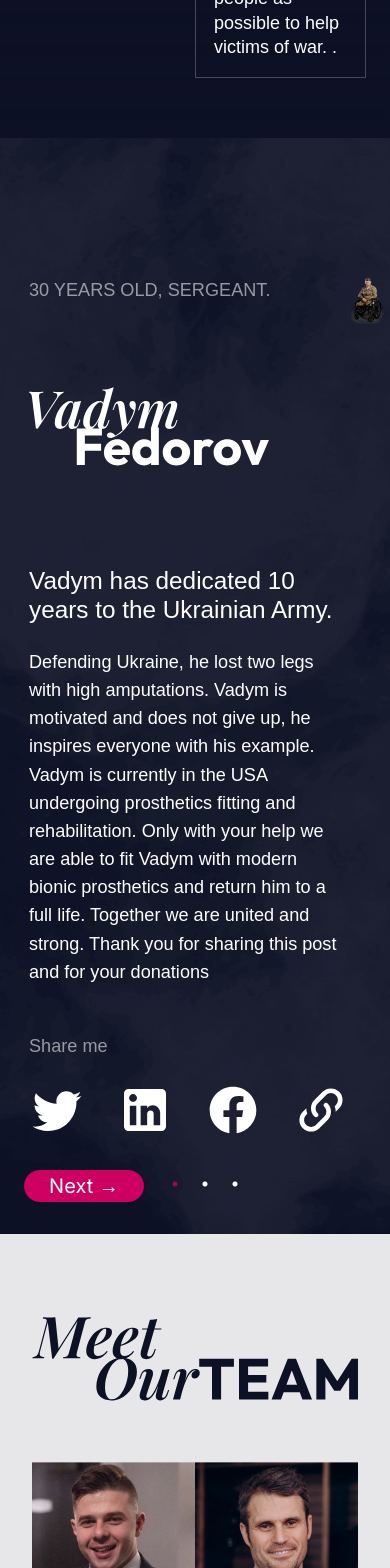
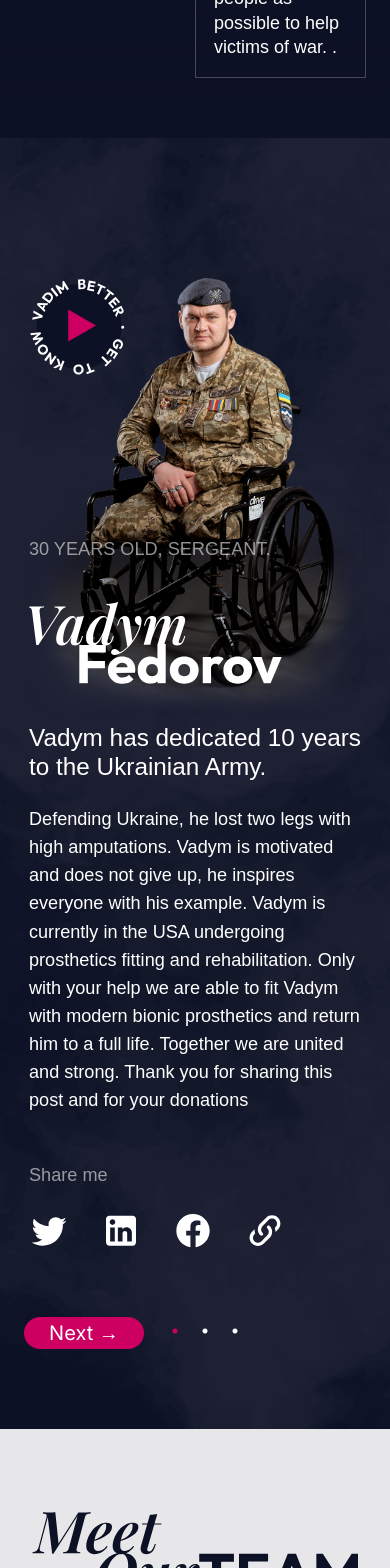
Before and after one commit to ditagroupinc/protez, a Next.js app: page / in a window 390 px wide. Shown: the part 4560-6128 px from the top of the page. Built offline with nearby package versions, Linux system fonts and the light colour scheme.

Commit message:
slider-features-responsive-design

```diff
--- a/app/globals.css
+++ b/app/globals.css
@@ -195,26 +195,6 @@ body {
   max-width: 100%;
 }
 
-.veterans .slick-dots li.slick-active button:before {
-  color: var(--pink);
-}
-
-.veterans .slick-dots li button:before {
-  color: var(--white);
-  opacity: 1;
-}
-
-.veterans .slick-dots {
-  width: fit-content;
-  position: absolute;
-  margin-top: 7rem;
-
-  /* bottom: calc(var(--paddingVW) + 0.5rem); */
-  bottom: calc(-4rem + 0.5rem);
-  left: calc(120px + 1rem);
-  /* bottom: 0; */
-  /* transform: translateY(50%); */
-}
 .news .slick-slider {
   height: 100%;
 }
--- a/app/page.jsx
+++ b/app/page.jsx
@@ -23,6 +23,7 @@ import { ScreenModeAndSizeContext } from "@/contexts/ScreenModeAndSizeContext";
 import style from "./index.module.css";
 import MailingList from "@/sections/MailingList";
 import Prosthetics from "@/sections/Prosthetics";
+// import CustomCursor from "@/components/CustomCursor";
 
 export default function Home() {
   const [lang, setLang] = useState("eng");
@@ -60,6 +61,7 @@ export default function Home() {
     <LanguageContext.Provider value={{ lang: lang, changeLang: setLang }}>
       <ScreenModeAndSizeContext.Provider value={windowSizes}>
         <Header />
+        {/* <CustomCursor /> */}
         <main style={{ backgroundColor: "var(--black)" }}>
           <div className={style.flagsBlock}>
             <LetsGiveHope />
--- /dev/null
+++ b/components/CustomCursor/index.jsx
@@ -0,0 +1,102 @@
+import style from "./customCursor.module.css";
+import { useRef, useState, useEffect, useContext } from "react";
+import { ScreenModeAndSizeContext } from "@/contexts/ScreenModeAndSizeContext";
+
+export default function CustomCursor({ id }) {
+  const { height, width } = useContext(ScreenModeAndSizeContext);
+  const cursorDotOutline = useRef();
+  const cursorDot = useRef();
+  const requestRef = useRef();
+  const previousTimeRef = useRef();
+  let [mousePosition, setMousePosition] = useState({ x: 0, y: 0 });
+  //   const [width, setWidth] = useState(window.innerWidth);
+  //   const [height, setHeight] = useState(window.innerHeight);
+  let cursorVisible = useState(true);
+  let cursorEnlarged = useState(false);
+
+  /**
+   * Mouse Moves
+   */
+  const onMouseMove = (event) => {
+    const { pageX: x, pageY: y } = event;
+    setMousePosition({ x, y });
+    positionDot(event);
+  };
+  const onMouseEnter = () => {
+    cursorVisible.current = true;
+    toggleCursorVisibility();
+  };
+  const onMouseLeave = () => {
+    cursorVisible.current = false;
+    toggleCursorVisibility();
+  };
+  const onMouseDown = () => {
+    cursorEnlarged.current = true;
+    // toggleCursorSize();
+  };
+  const onMouseUp = () => {
+    cursorEnlarged.current = false;
+    // toggleCursorSize();
+  };
+  //   const onResize = (event) => {
+  //     setWidth(window.innerWidth);
+  //     setHeight(window.innerHeight);
+  //   };
+
+  /**
+   * Hooks
+   */
+  useEffect(() => {
+    document.addEventListener("mousemove", onMouseMove);
+    document.addEventListener("mouseenter", onMouseEnter);
+    document.addEventListener("mouseleave", onMouseLeave);
+    document.addEventListener("mousedown", onMouseDown);
+    document.addEventListener("mouseup", onMouseUp);
+    // window.addEventListener("resize", onResize);
+    // requestRef.current = requestAnimationFrame(animateDotOutline);
+
+    return () => {
+      document.removeEventListener("mousemove", onMouseMove);
+      document.removeEventListener("mouseenter", onMouseEnter);
+      document.removeEventListener("mouseleave", onMouseLeave);
+      document.removeEventListener("mousedown", onMouseDown);
+      document.removeEventListener("mouseup", onMouseUp);
+      //   window.removeEventListener("resize", onResize);
+      //   cancelAnimationFrame(requestRef.current);
+    };
+  }, []);
+
+  let { x, y } = mousePosition;
+  const winDimensions = { width, height };
+  let endX = winDimensions.width / 2;
+  let endY = winDimensions.height / 2;
+
+  /**
+   * Position Dot (cursor)
+   * @param {event}
+   */
+  function positionDot(e) {
+    cursorVisible.current = true;
+    toggleCursorVisibility();
+    // Position the dot
+    endX = e.pageX;
+    endY = e.pageY;
+    cursorDot.current.style.top = endY + "px";
+    cursorDot.current.style.left = endX + "px";
+  }
+
+  /**
+   * Toggle Cursor Visiblity
+   */
+  function toggleCursorVisibility() {
+    if (cursorVisible.current) {
+      cursorDot.current.style.opacity = 1;
+      //   cursorDotOutline.current.style.opacity = 1;
+    } else {
+      cursorDot.current.style.opacity = 0;
+      //   cursorDotOutline.current.style.opacity = 0;
+    }
+  }
+
+  return <div ref={cursorDot} id={style.cursor} />;
+}
--- a/sections/Veterans/Veterans.module.css
+++ b/sections/Veterans/Veterans.module.css
@@ -1,11 +1,9 @@
-.section {
+#veterans {
+  padding-right: 0;
   color: var(--white);
   padding-bottom: 6rem;
   padding-top: 140px;
-}
-
-#veterans {
-  padding-right: 0;
+  position: relative;
 }
 
 .sliderWrapper {
@@ -23,10 +21,52 @@
     width: 100%;
     object-fit: cover;
   }
+  position: relative;
+  z-index: 1;
 }
 
 .rightSide {
   flex: 1 45%;
+  position: relative;
+  display: flex;
+  flex-direction: column;
+  justify-content: center;
+  z-index: 0;
+}
+
+.roundButton {
+  position: absolute;
+  left: 50%;
+  transform: translateX(-50%);
+  bottom: 25%;
+  & svg {
+    width: auto;
+    height: auto;
+    max-width: 100%;
+    max-height: 100%;
+  }
+}
+
+.mask {
+  width: 100%;
+  height: 100%;
+  position: fixed;
+  left: 50%;
+  top: 50%;
+  z-index: 11;
+  transform: translate(-50%, -50%);
+  background: rgba(0, 0, 0, 0.9);
+}
+
+.iFrame {
+  position: absolute;
+  left: 50%;
+  top: 50%;
+  transform: translate(-50%, -50%);
+  z-index: 12;
+
+  max-width: 100%;
+  max-height: 100%;
 }
 
 .ageRank {
@@ -48,7 +88,6 @@
 }
 
 .shareMe {
-  /* display: none; */
   margin-top: 3rem;
   & span {
     color: rgba(255, 255, 255, 0.56);
@@ -59,6 +98,13 @@
   margin-top: 1.5rem;
   display: flex;
   gap: 2rem;
+  & svg {
+    transition: fill var(--transitionProps);
+  }
+  & a:hover svg path {
+    fill: var(--pink);
+    transition: fill var(--transitionProps);
+  }
 }
 
 .photo {
@@ -78,6 +124,24 @@
   /* bottom: 0; */
 }
 
+#veterans :global(.slick-dots li.slick-active button:before) {
+  color: var(--pink);
+}
+
+#veterans :global(.slick-dots li button:before) {
+  color: var(--white);
+  opacity: 1;
+}
+
+#veterans :global(.slick-dots) {
+  width: fit-content;
+  position: absolute;
+  margin-top: 7rem;
+
+  bottom: calc(-4rem + 0.5rem);
+  left: calc(120px + 1rem);
+}
+
 @media screen and (max-width: 1180px) {
   #veterans {
     padding-top: 140px;
@@ -88,4 +152,54 @@
   .leftSide {
     flex: 1 1 50%;
   }
+  .roundButton {
+    max-width: 150px;
+  }
 }
+@media screen and (max-width: 850px) {
+  #veterans {
+    padding-bottom: 0;
+  }
+  .sliderCard {
+    flex-direction: column-reverse;
+    padding-right: 24px;
+  }
+  .leftSide {
+    transform: translateY(-25%);
+  }
+
+  .buttonsList a svg {
+    width: 40px;
+    height: 40px;
+  }
+
+  .nextSlideButton {
+    bottom: 5rem;
+  }
+
+  .roundButton {
+    bottom: 30%;
+  }
+
+  .veteranLogo {
+    width: auto;
+    height: auto;
+    margin-top: 1rem;
+    margin-top: 2.5rem;
+    margin-top: 2.5rem;
+  }
+
+  #veterans :global(.slick-dots) {
+    bottom: calc(5rem + 0.5rem);
+  }
+}
+
+@media screen and (max-width: 450px) {
+  .roundButton {
+    max-width: 100px;
+    top: 0;
+    left: 0;
+    transform: none;
+    bottom: auto;
+  }
+}
--- a/sections/Veterans/index.jsx
+++ b/sections/Veterans/index.jsx
@@ -1,4 +1,4 @@
-import { useContext, useRef } from "react";
+import { useContext, useRef, useState } from "react";
 import { LanguageContext } from "@/contexts/LanguageContext";
 import { ScreenModeAndSizeContext } from "@/contexts/ScreenModeAndSizeContext";
 import style from "./Veterans.module.css";
@@ -6,6 +6,7 @@ import Image from "next/image";
 import Slider from "react-slick";
 import SmokeBackground from "@/components/SmokeBackground";
 import { icons } from "./icons";
+import CustomCursor from "@/components/CustomCursor";
 
 const veteransText = {
   veterans: [
@@ -27,6 +28,7 @@ const veteransText = {
       },
       img: "vadymFedorov.png",
       icon: "vadymFedorov",
+      video: "https://www.youtube.com/embed/D1zR9DkYgu4",
     },
     {
       ageRank: {
@@ -46,6 +48,7 @@ const veteransText = {
       },
       img: "vadymFedorov.png",
       icon: "vadymFedorov",
+      video: "https://www.youtube.com/embed/D1zR9DkYgu4",
     },
     {
       ageRank: {
@@ -65,6 +68,7 @@ const veteransText = {
       },
       img: "vadymFedorov.png",
       icon: "vadymFedorov",
+      video: "https://www.youtube.com/embed/D1zR9DkYgu4",
     },
   ],
 
@@ -79,66 +83,6 @@ const veteransText = {
   },
 };
 
-const IconLinkedin = () => (
-  <svg
-    width="56"
-    height="56"
-    viewBox="0 0 56 56"
-    fill="none"
-    xmlns="http://www.w3.org/2000/svg"
-  >
-    <path
-      d="M44.3333 7C45.571 7 46.758 7.49167 47.6332 8.36683C48.5083 9.242 49 10.429 49 11.6667V44.3333C49 45.571 48.5083 46.758 47.6332 47.6332C46.758 48.5083 45.571 49 44.3333 49H11.6667C10.429 49 9.242 48.5083 8.36683 47.6332C7.49167 46.758 7 45.571 7 44.3333V11.6667C7 10.429 7.49167 9.242 8.36683 8.36683C9.242 7.49167 10.429 7 11.6667 7H44.3333ZM43.1667 43.1667V30.8C43.1667 28.7826 42.3652 26.8478 40.9387 25.4213C39.5122 23.9947 37.5774 23.1933 35.56 23.1933C33.5767 23.1933 31.2667 24.4067 30.1467 26.2267V23.6367H23.6367V43.1667H30.1467V31.6633C30.1467 29.8667 31.5933 28.3967 33.39 28.3967C34.2564 28.3967 35.0873 28.7408 35.6999 29.3535C36.3125 29.9661 36.6567 30.797 36.6567 31.6633V43.1667H43.1667ZM16.0533 19.9733C17.093 19.9733 18.09 19.5603 18.8252 18.8252C19.5603 18.09 19.9733 17.093 19.9733 16.0533C19.9733 13.8833 18.2233 12.11 16.0533 12.11C15.0075 12.11 14.0045 12.5255 13.265 13.265C12.5255 14.0045 12.11 15.0075 12.11 16.0533C12.11 18.2233 13.8833 19.9733 16.0533 19.9733ZM19.2967 43.1667V23.6367H12.8333V43.1667H19.2967Z"
-      fill="white"
-    />
-  </svg>
-);
-
-const IconFB = () => (
-  <svg
-    width="56"
-    height="56"
-    viewBox="0 0 56 56"
-    fill="none"
-    xmlns="http://www.w3.org/2000/svg"
-  >
-    <path
-      d="M27.9998 4.75977C15.1665 4.75977 4.6665 15.2364 4.6665 28.1398C4.6665 39.8064 13.2065 49.4898 24.3598 51.2398V34.9064H18.4332V28.1398H24.3598V22.9831C24.3598 17.1264 27.8365 13.9064 33.1798 13.9064C35.7232 13.9064 38.3832 14.3498 38.3832 14.3498V20.1131H35.4432C32.5498 20.1131 31.6398 21.9098 31.6398 23.7531V28.1398H38.1265L37.0765 34.9064H31.6398V51.2398C37.1382 50.3714 42.145 47.566 45.7563 43.3299C49.3677 39.0938 51.3457 33.7063 51.3332 28.1398C51.3332 15.2364 40.8332 4.75977 27.9998 4.75977Z"
-      fill="white"
-    />
-  </svg>
-);
-
-const IconLink = () => (
-  <svg
-    width="56"
-    height="56"
-    viewBox="0 0 56 56"
-    fill="none"
-    xmlns="http://www.w3.org/2000/svg"
-  >
-    <path
-      d="M24.7099 31.2899C25.6666 32.1999 25.6666 33.6932 24.7099 34.6032C23.7999 35.5132 22.3066 35.5132 21.3966 34.6032C16.8466 30.0532 16.8466 22.6566 21.3966 18.1066L29.6566 9.84658C34.2066 5.29658 41.6032 5.29658 46.1532 9.84658C50.7033 14.3966 50.7033 21.7932 46.1532 26.3432L42.6766 29.8199C42.6999 27.9066 42.3966 25.9932 41.7432 24.1732L42.8399 23.0532C45.5933 20.3232 45.5933 15.8899 42.8399 13.1599C40.1099 10.4066 35.6766 10.4066 32.9466 13.1599L24.7099 21.3966C21.9566 24.1266 21.9566 28.5599 24.7099 31.2899ZM31.2899 21.3966C32.1999 20.4866 33.6932 20.4866 34.6032 21.3966C39.1532 25.9466 39.1532 33.3432 34.6032 37.8932L26.3432 46.1532C21.7932 50.7033 14.3966 50.7033 9.84658 46.1532C5.29658 41.6032 5.29658 34.2066 9.84658 29.6566L13.3232 26.1799C13.2999 28.0932 13.6032 30.0066 14.2566 31.8499L13.1599 32.9466C10.4066 35.6766 10.4066 40.1099 13.1599 42.8399C15.8899 45.5933 20.3232 45.5933 23.0532 42.8399L31.2899 34.6032C34.0432 31.8732 34.0432 27.4399 31.2899 24.7099C30.3332 23.7999 30.3332 22.3066 31.2899 21.3966Z"
-      fill="white"
-    />
-  </svg>
-);
-
-const IconTwitter = () => (
-  <svg
-    width="56"
-    height="56"
-    viewBox="0 0 56 56"
-    fill="none"
-    xmlns="http://www.w3.org/2000/svg"
-  >
-    <path
-      d="M52.4066 14.0002C50.6099 14.8168 48.6733 15.3535 46.6666 15.6102C48.7199 14.3735 50.3066 12.4135 51.0533 10.0568C49.1166 11.2235 46.9699 12.0402 44.7066 12.5068C42.8633 10.5002 40.2733 9.3335 37.3333 9.3335C31.8499 9.3335 27.3699 13.8135 27.3699 19.3435C27.3699 20.1368 27.4633 20.9068 27.6266 21.6302C19.3199 21.2102 11.9233 17.2202 6.99993 11.1768C6.1366 12.6468 5.6466 14.3735 5.6466 16.1935C5.6466 19.6702 7.3966 22.7502 10.1033 24.5002C8.4466 24.5002 6.9066 24.0335 5.55326 23.3335C5.55326 23.3335 5.55326 23.3335 5.55326 23.4035C5.55326 28.2568 9.0066 32.3168 13.5799 33.2268C12.7399 33.4602 11.8533 33.5768 10.9433 33.5768C10.3133 33.5768 9.68326 33.5068 9.0766 33.3902C10.3366 37.3335 13.9999 40.2735 18.4099 40.3435C15.0033 43.0502 10.6866 44.6368 5.97326 44.6368C5.17993 44.6368 4.3866 44.5902 3.59326 44.4968C8.0266 47.3435 13.2999 49.0002 18.9466 49.0002C37.3333 49.0002 47.4366 33.7402 47.4366 20.5102C47.4366 20.0668 47.4366 19.6468 47.4133 19.2035C49.3733 17.8035 51.0533 16.0302 52.4066 14.0002Z"
-      fill="white"
-    />
-  </svg>
-);
-
 function SampleNextArrow(props) {
   const { className, style, onClick } = props;
   return (
@@ -152,9 +96,12 @@ function SampleNextArrow(props) {
 
 export default function Veterans() {
   const { lang } = useContext(LanguageContext);
-  const { height, width, mobile, screenModeClass } = useContext(
+  const { height, width, mobile, tablet } = useContext(
     ScreenModeAndSizeContext
   );
+  const [frameOpened, setFrameOpened] = useState(false);
+
+  const frameLink = useRef("");
 
   const sliderRef = useRef();
   const gotoNext = () => {
@@ -171,11 +118,8 @@ export default function Veterans() {
     nextArrow: <SampleNextArrow />,
   };
   return (
-    <section
-      id={style.veterans}
-      className={` ${style.section} section veterans`}
-      // style={{ maxHeight: height }}
-    >
+    <section id={style.veterans} className={` section`}>
+      {/* <CustomCursor id={style.veterans} /> */}
       <SmokeBackground />
       <div className={style.sliderWrapper}>
         <Slider ref={sliderRef} {...settings} className={style.slickSlider}>
@@ -183,30 +127,18 @@ export default function Veterans() {
             <div key={index}>
               <div className={style.sliderCard}>
                 <div className={style.leftSide}>
-                  <h5 className={`h5 ${screenModeClass} ${style.ageRank}`}>
+                  <h5 className={`h5 ${style.ageRank}`}>
                     {element.ageRank[lang]}
                   </h5>
                   {icons[element.icon](style.veteranLogo)}
-                  {/* <Image
-                    src={`/veterans/${element.icon}`}
-                    priority
-                    alt={element.name[lang] + " " + element.surname[lang]}
-                    width={692}
-                    height={194}
-                    className={style.veteranLogo}
-                  /> */}
-                  <h4 className={`h2 ${screenModeClass} ${style.cardTitle}`}>
+                  <h4 className={`h2 ${style.cardTitle}`}>
                     {element.title[lang]}
                   </h4>
-                  <p className={`p ${screenModeClass} ${style.cardText}`}>
-                    {element.text[lang]}
-                  </p>
+                  <p className={`p ${style.cardText}`}>{element.text[lang]}</p>
 
                   <div className={style.shareMe}>
-                    <span className={`h5 ${screenModeClass}`}>
-                      {veteransText.share[lang]}
-                    </span>
-                    <div className={`${screenModeClass} ${style.buttonsList}`}>
+                    <span className={`h5`}>{veteransText.share[lang]}</span>
+                    <div className={`${style.buttonsList}`}>
                       <a href="#">{icons.iconTwitter()}</a>
                       <a href="#">{icons.iconLinkedin()}</a>
                       <a href="#">{icons.iconFacebook()}</a>
@@ -223,6 +155,15 @@ export default function Veterans() {
                     width={1306}
                     height={1890}
                   />
+                  <button
+                    className={style.roundButton}
+                    onClick={() => {
+                      frameLink.current = element.video;
+                      setFrameOpened(!frameOpened);
+                    }}
+                  >
+                    {icons[`${element.icon}Icon`]()}
+                  </button>
                 </div>
               </div>
             </div>
@@ -232,6 +173,23 @@ export default function Veterans() {
           {veteransText.next[lang]}
         </button>
       </div>
+      {frameOpened && (
+        <>
+          <div
+            className={style.mask}
+            onClick={() => setFrameOpened(!frameOpened)}
+          />
+          <iframe
+            className={style.iFrame}
+            width="560"
+            height="315"
+            src={frameLink.current}
+            title="YouTube video player"
+            allow="accelerometer; autoplay; clipboard-write; encrypted-media; gyroscope; picture-in-picture; web-share"
+            allowFullScreen={true}
+          />
+        </>
+      )}
     </section>
   );
 }
```
Also changed, not shown: components/CustomCursor/customCursor.module.css (added, +14 -0 lines).
